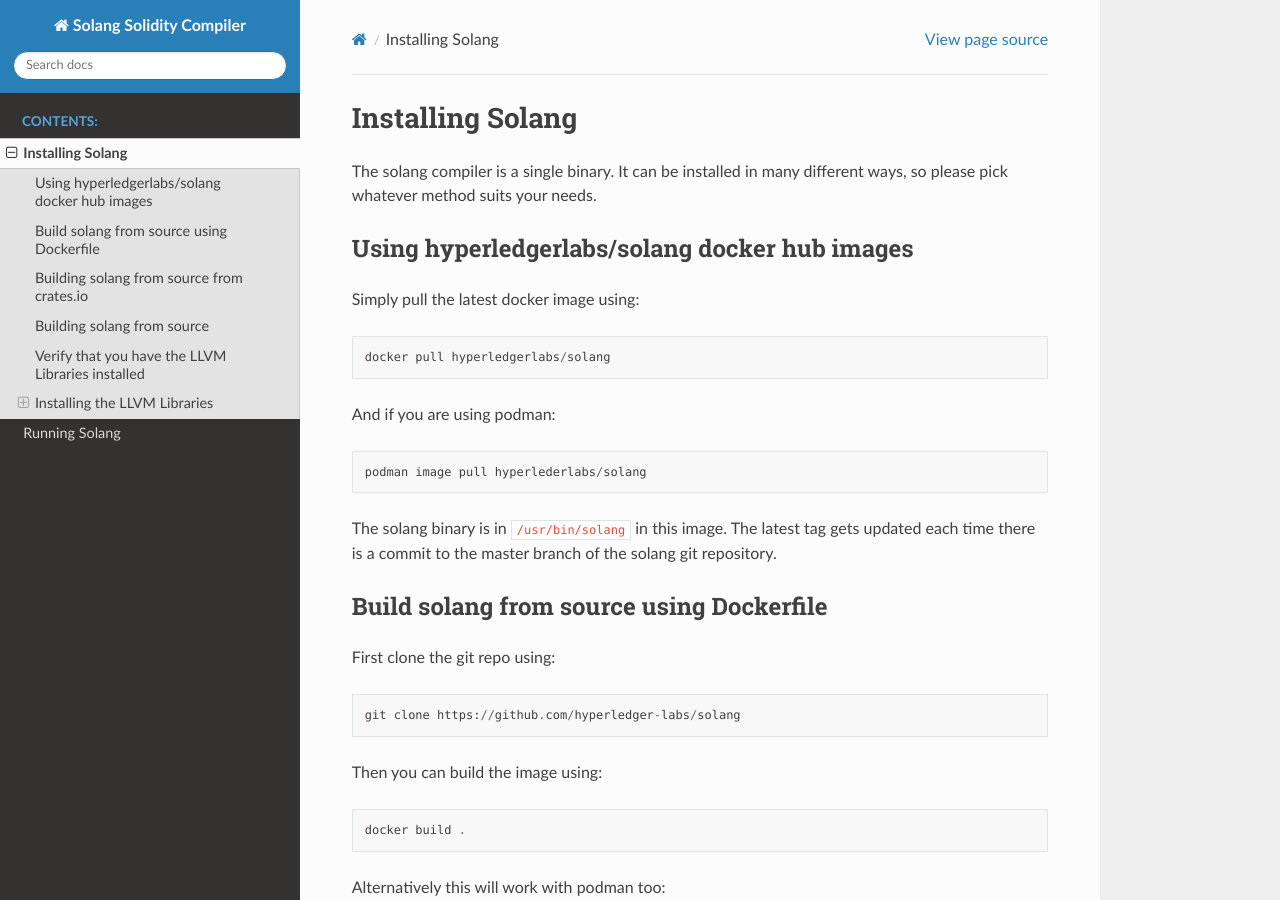
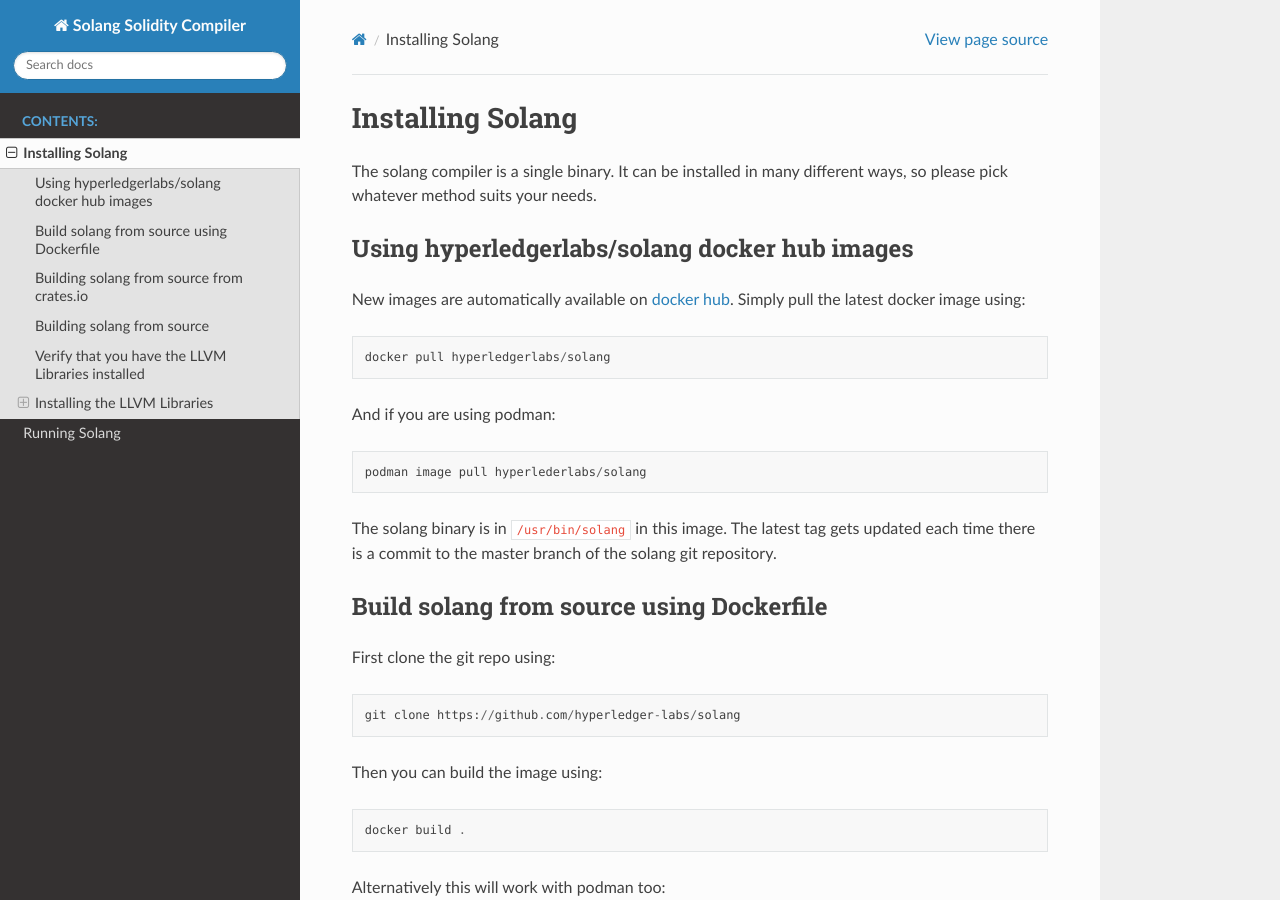
Before and after one commit to hyperledger-solang/solang, a Sphinx documentation site: the page built from docs/installing.rst, in a window 1280 px wide and 900 px high. Built offline with Sphinx 7.4.7 and the Read the Docs theme 2.0.0, drawn with Linux system fonts in a browser that asks for light colours; pages that are not in the unit, such as notebooks, are missing from menus.

```diff
--- a/docs/installing.rst
+++ b/docs/installing.rst
@@ -7,7 +7,8 @@ ways, so please pick whatever method suits your needs.
 Using hyperledgerlabs/solang docker hub images
 ----------------------------------------------
 
-Simply pull the latest docker image using::
+New images are automatically available on
+`docker hub <https://hub.docker.com/repository/docker/hyperledgerlabs/solang/>`_. Simply pull the latest docker image using::
 
 	docker pull hyperledgerlabs/solang
 
```
Also changed, not shown: README.md (+34 -1 lines).
